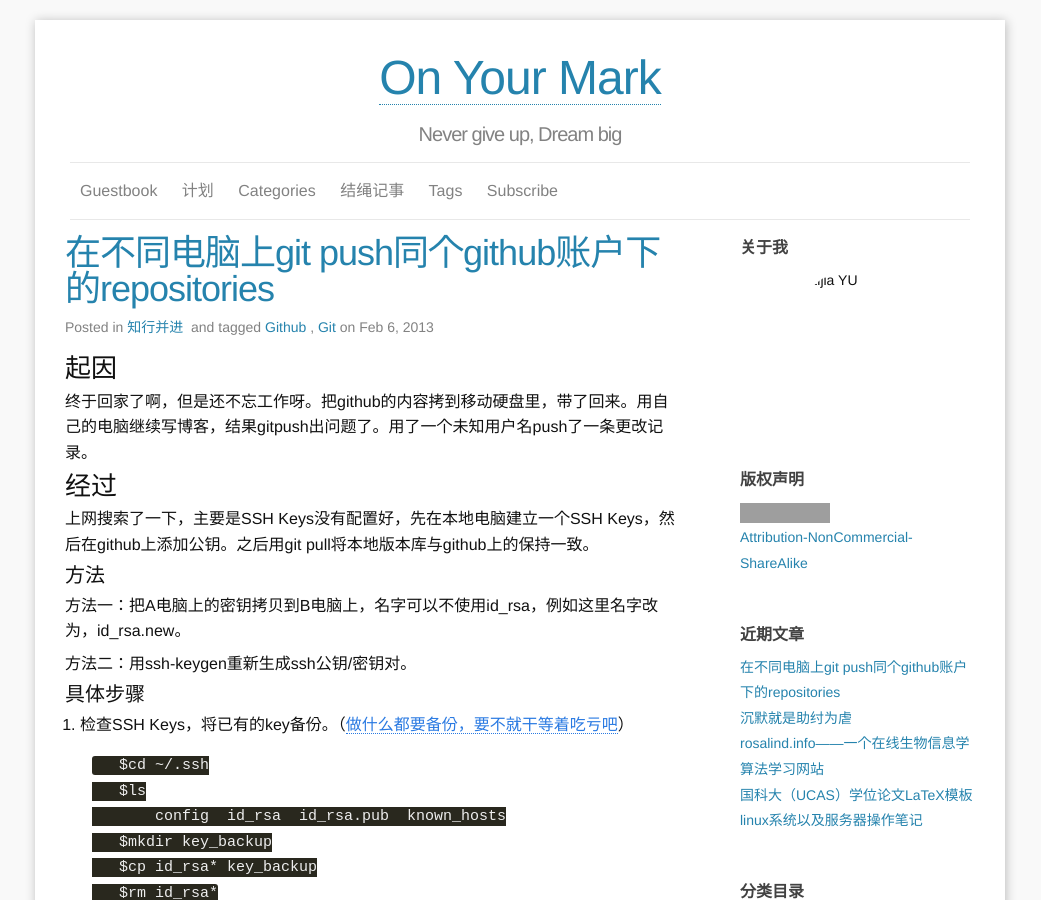
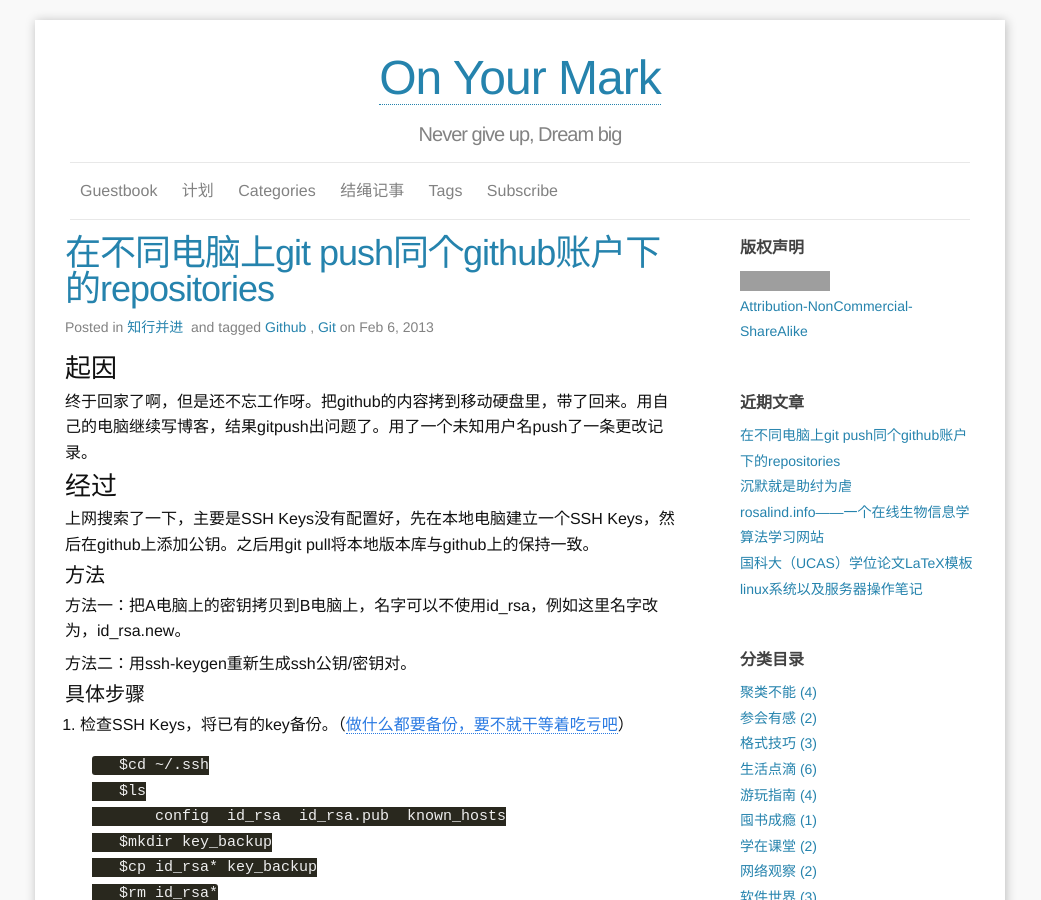
Before and after one commit to yulijia/cn, a Jekyll site: the page built from index.html, in a window 1280 px wide and 900 px high. Shown: the whole window, without its empty margins (120-1161 px from the left). Built offline with Jekyll 4.4.1, drawn with Linux system fonts in a browser that asks for light colours; the list of posts is cut into pages by our own code; grey boxes are pictures that could not be loaded.

Commit message:
didn't need aboutme

```diff
--- a/_includes/sidebar.html
+++ b/_includes/sidebar.html
@@ -1,5 +1,5 @@
 <div class="col-sm-2">
-{% include Aboutme.html %}
+  <!--{% include Aboutme.html %}-->
 {% include Copyright_Notice.html %}
 {% include Resent_Posts.html %}
 {% include Categories.html %}
```
